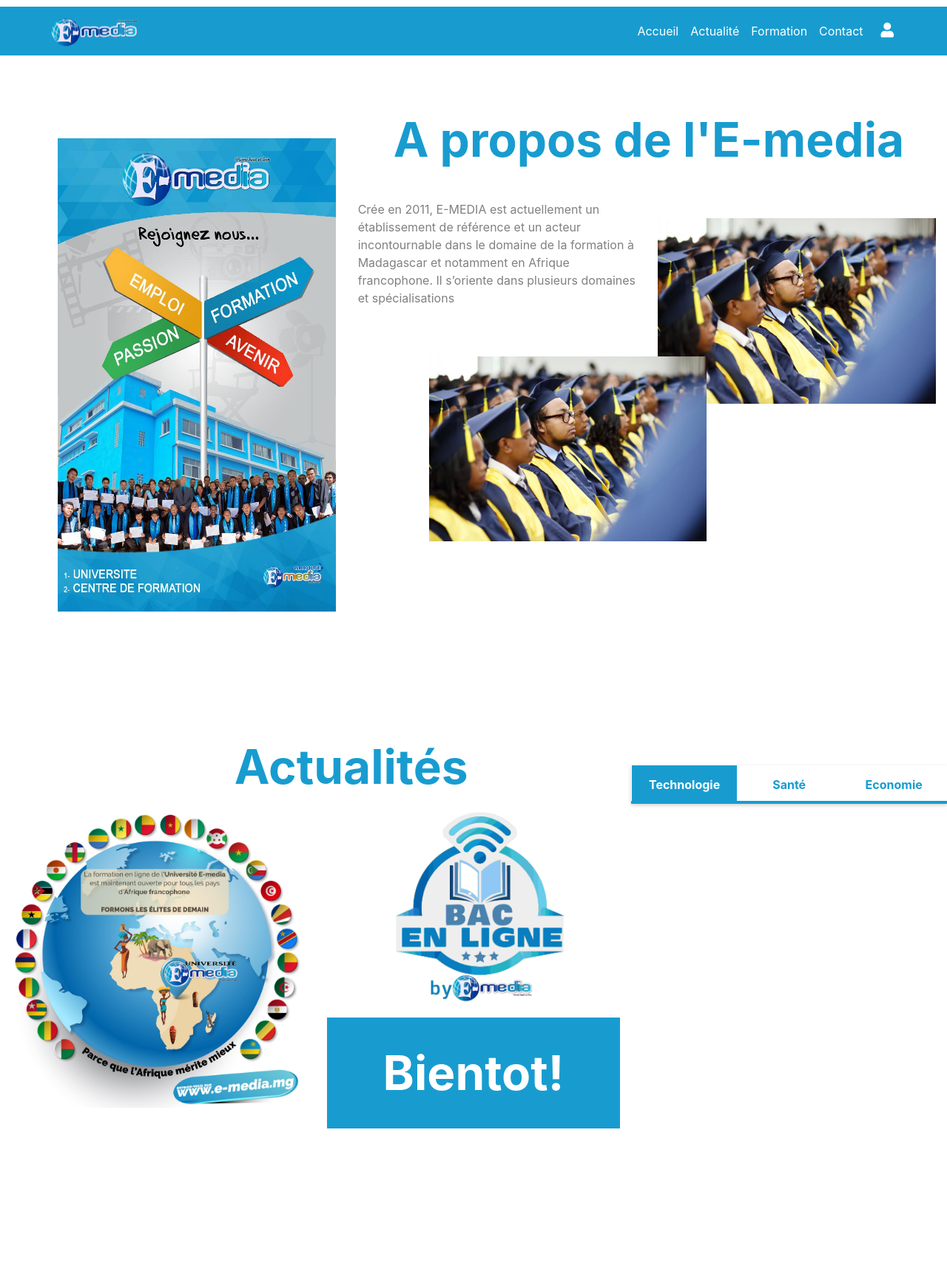
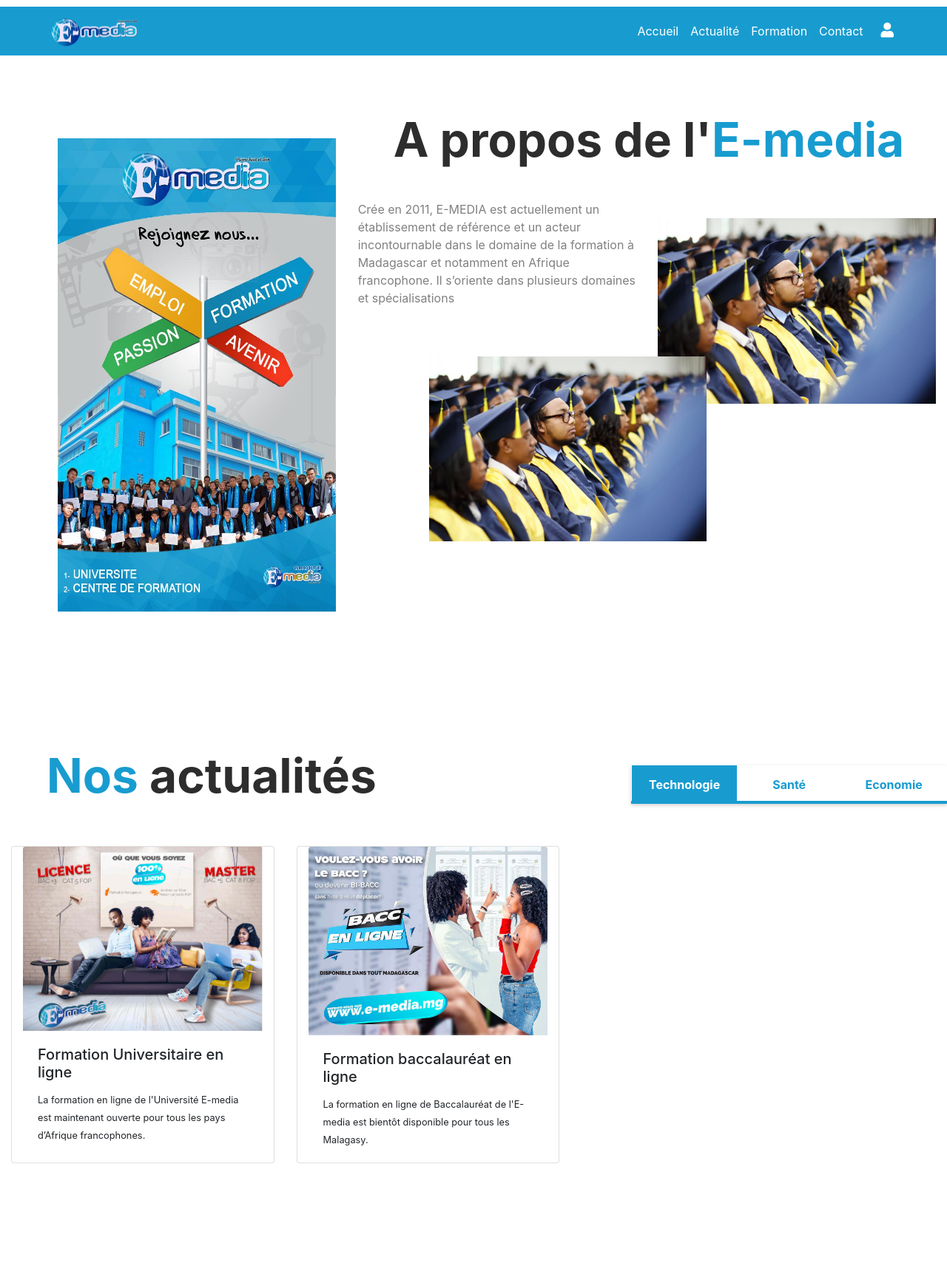
Before and after one commit to MyeLane/Site-Vitrine, a PHP site: page / in a window 1280 px wide. Shown: the part 839-2551 px from the top of the page at 74% size. Run offline with PHP 8.4, Linux system fonts and the light colour scheme; data that the repository does not hold is empty.

Commit message:
ajout de la formation

```diff
--- a/css/style.css
+++ b/css/style.css
@@ -138,7 +196,7 @@
   font-size: 4rem;
   font-weight: bold;
   line-height: 100px;
-  color: #189cd0;
+  color: #000000d2;
 }
 
 .apropos-right h1 span {
@@ -159,74 +217,11 @@
 
 /*actualites*/
 .title h1{
-  color: #189cd0;
+  color: #000000d2;
   font-size: 4rem;
-  font-weight: bold;
-  line-height: 100px;
-  text-align: center;
-}
-
-.univ-enline::before {
-  content: "";
-  background: rgba(0, 0, 0, 0.6);
-  position: absolute;
-  left: 30px;
-  right: 30px;
-  top: 30px;
-  bottom: 30px;
-  box-shadow: 0 2px 5px 0 rgba(0, 0, 0, 0.19);
-  transition: all ease-in-out 1s;
-  z-index: 2;
-  opacity: 0;
-  transform: translateX(-550px);
-}
-
-.univ-enline .univ-info {
-  opacity: 0;
-  position: absolute;
-  top: 0;
-  left: 0;
-  right: 0;
-  text-align: center;
-  z-index: 3;
-  transition: all ease-in-out 0.6s;
-}
-
-.univ-enline .univ-info h4 {
-  text-align: center;
-  color: #fff;
   font-weight: bold;
 }
 
-.univ-enline .univ-info p {
-  text-align: center;
-  color: #fff;
-  font-size: 18px;
-}
-
-.univ-enline:hover::before {
-  top: 0;
-  left: 0;
-  right: 0;
-  bottom: 0;
-  transform: translateX(0);
-  opacity: 1;
-}
-
-.univ-enline:hover .univ-info {
-  opacity: 1;
-  top: calc(50% - 48px);
-}
-
-.bacc-enline .bacc-info h4 {
-  text-align: center;
-  background: #189cd0;
-  color: #fff;
-  font-size: 4rem;
-  font-weight: bold;
-  line-height: 150px;
-  transition: all .8s ease;
-}
 
 /*google news*/
 .google-news ul {
--- a/index.php
+++ b/index.php
@@ -69,7 +69,7 @@
             </div>
 
             <div class="col-8 apropos-right">
-                <h1 class="ml-5 mt-5 aos-init aos-animate code code--small code--left" data-aos="zoom-out" data-aos-duration="2000">A propos de l'<span>E-media</span></h1>
+                <h1 class="ml-5 mt-5 aos-init aos-animate code code--small code--left" data-aos="zoom-out" data-aos-duration="2000">A propos de l'<span class="banner-media">E-media</span></h1>
                 <div class="row">
                     <div class="cree col-6 mt-4 aos-init aos-animate code code--small code--left" data-aos="zoom-in" data-aos-duration="2000">
                         <span>Crée en 2011, E-MEDIA est actuellement un établissement de référence et un acteur incontournable dans le domaine de la formation à Madagascar et notamment en Afrique francophone.
@@ -88,26 +88,24 @@
         <!--actulites-->
         <div class="row actualites mt-5">
             <div class="col-8">
-                <div class="row">
+                <div class="row card-deck">
                     <div class="col-12 title ml-5 mt-5">
-                        <h1>Actualités</h1>
+                        <h1 class="mt-4"><span class="banner-media">Nos</span> actualités</h1>
                     </div>
-
-                    <div class="col-6 univ-enline">
-                        <img src="img/accueil/logoafr.jpg" class="img-fluid" alt="universite">
-                        <div class="univ-info">
-                            <h4>FORMATION UNIVERSITAIRE EN LIGNE<br> (e-learning)</h4>
-                            <p>La formation en ligne de l'Université E-media est maintenant ouverte pour tous les pays d’Afrique francophones. </p>
+                    <div class="card col-5 mt-5">
+                        <img class="card-img-top" src="img/accueil/emedia pour site 2.jpg" class="img-fluid" alt="universite">
+                        <div class="card-body">
+                            <h5 class="card-title">Formation Universitaire en ligne</h5>
+                            <small class="card-text">La formation en ligne de l'Université E-media est maintenant ouverte pour tous les pays d’Afrique francophones.</small>
                         </div>
                     </div>
-
-                    <div class="col-6 bacc-enline">
-                        <img src="img/accueil/bac en logne-01-01.jpg" class="img-fluid" alt="bacc">
-                        <div class="bacc-info">
-                            <h4>Bientot!</h4>
+                    <div class="card col-5 mt-5">
+                        <img class="card-img-top" src="img/accueil/alefa sita-01.jpg" class="img-fluid" alt="universite">
+                        <div class="card-body">
+                            <h5 class="card-title">Formation baccalauréat en ligne</h5>
+                            <small class="card-text">La formation en ligne de Baccalauréat de l'E-media est bientôt disponible pour tous les Malagasy.</small>
                         </div>
                     </div>
-
                 </div>
             </div>
 
@@ -134,7 +132,7 @@
                             <?php
                                 date_default_timezone_set('UTC');
                                 $date = date('d-m-y');
-                                $url = 'http://newsapi.org/v2/everything?q=technologie&from=".$date."&sortBy=publishedAt&apiKey=a8ef73a0f34641f18ac14d7ff914fad6 ';
+                                $url = 'http://newsapi.org/v2/everything?q=technologie&from=".$date."&language=fr&sortBy=publishedAt&apiKey=a8ef73a0f34641f18ac14d7ff914fad6 ';
                                 $response = file_get_contents($url);
                                 $NewsData = json_decode($response);
 
@@ -162,7 +160,7 @@
                             <?php
                             date_default_timezone_set('UTC');
                             $date = date('d-m-y');
-                            $url = 'http://newsapi.org/v2/everything?q=santé&from=".$date."&sortBy=publishedAt&apiKey=a8ef73a0f34641f18ac14d7ff914fad6 ';
+                            $url = 'http://newsapi.org/v2/everything?q=santé&from=".$date."&language=fr&sortBy=publishedAt&apiKey=a8ef73a0f34641f18ac14d7ff914fad6 ';
                             $response = file_get_contents($url);
                             $NewsData = json_decode($response);
 
@@ -189,7 +187,7 @@
                             <?php
                             date_default_timezone_set('UTC');
                             $date = date('d-m-y');
-                            $url = 'http://newsapi.org/v2/everything?q=economie&from=".$date."&sortBy=publishedAt&apiKey=a8ef73a0f34641f18ac14d7ff914fad6 ';
+                            $url = 'http://newsapi.org/v2/everything?q=economie&from=".$date."&language=fr&sortBy=publishedAt&apiKey=a8ef73a0f34641f18ac14d7ff914fad6 ';
                             $response = file_get_contents($url);
                             $NewsData = json_decode($response);
 
@@ -217,6 +215,35 @@
 
             </div>
         </div>
+        <!--Nos frmations-->
+        <div class="formation" data-aos="fade-down" data-aos-easing="linear" data-aos-duration="1500">
+            <div class="mt-5">
+                <img class="choisir img-fluid mt-5" src="img/accueil/71382219_1113234622208342_1065529829350178816_o.jpg" alt="">
+            </div>
+            <div class="container">
+            <div class="row">
+                <div class="col-4" align="center">
+                    <div class=" pres col-9">
+                        <h3>Université en Présentielle</h3>
+                        <a class="mt-5" href="#">En savoir plus</a>
+                    </div>
+                </div>
+                <div class="col-4" align="center">
+                    <div class="ligne col-9">
+                        <h3>Université en ligne</h3>
+                        <a class="mt-5" href="#">En savoir plus</a>
+                    </div>
+                </div>
+                <div class="col-4" align="center">
+                    <div class="cfp col-9">
+                        <h3>formation professionnelle</h3>
+                        <a class="mt-5" href="#">En savoir plus</a>
+                    </div>
+                </div>
+                </div>
+            </div>
+            </div>
+        </div>
 
         <!--media-->
         <div class="row media">
@@ -230,12 +257,6 @@
                 <iframe width="90%" class="iframe-media2" src="https://www.youtube.com/embed/uZO3QTWmNfQ" frameborder="0" allow="accelerometer; autoplay; encrypted-media; gyroscope; picture-in-picture" allowfullscreen></iframe>
                 <iframe width="90%" class="iframe-media3" src="https://www.youtube.com/embed/jcY50CWcbTE" frameborder="0" allow="accelerometer; autoplay; encrypted-media; gyroscope; picture-in-picture" allowfullscreen></iframe>
             </div>
-        </div>
-
-        <!--Nos frmations-->
-        <div data-aos="fade-down" data-aos-easing="linear" data-aos-duration="1500">
-            <h6>Lorem ipsum dolor sit amet consectetur adipisicing elit. Eos illum voluptatum assumenda magni ipsam rem quo exercitationem quidem aperiam delectus, repudiandae nihil odit consectetur aliquam eveniet fugiat sed natus dolor!</h6>
-            <h1>TEST</h1>
         </div>
     </div>
 
```
Also changed, not shown: other parts of css/style.css (+60 -3 lines).
